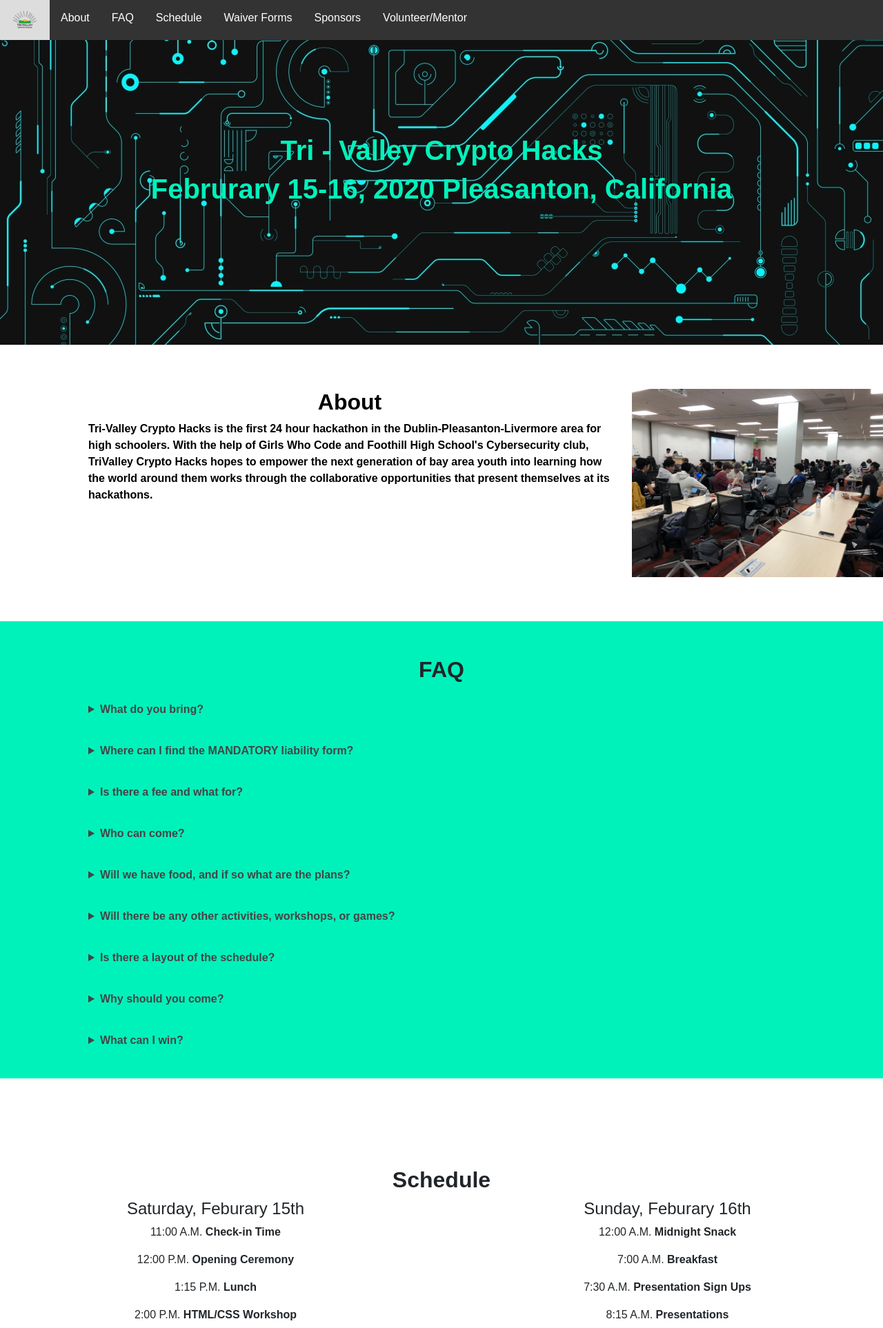
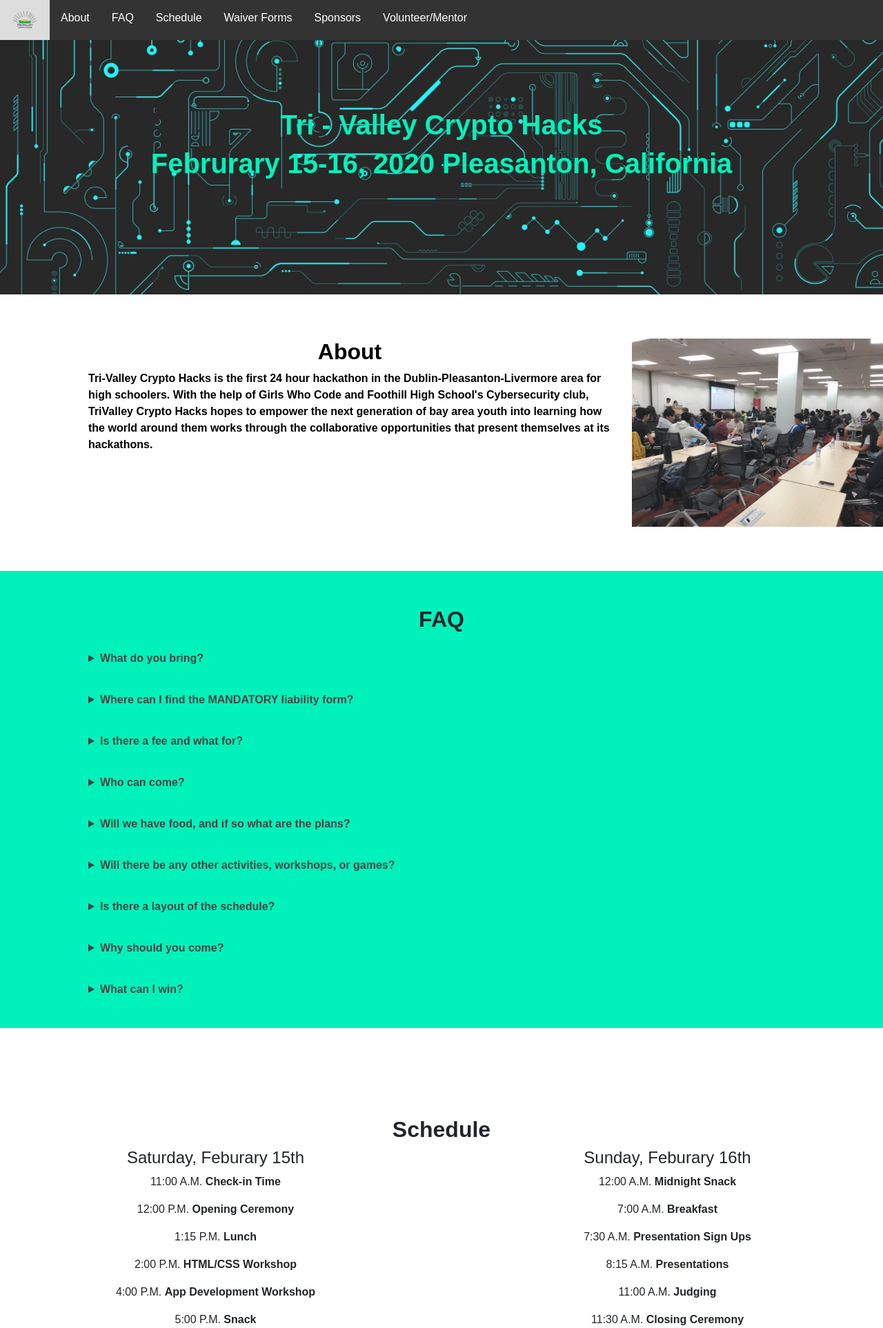
Before and after one commit to garfield8123/HackathonWebsite2020, a PHP site: page /index.html in a window 1280 px wide; the page is wider, and only the part inside the window is pictured. Shown: the top 1926 px of that part at 69% size. Run offline with PHP 8.4, Linux system fonts and the light colour scheme.

Commit message:
update image

```diff
--- a/css/index.css
+++ b/css/index.css
@@ -133,9 +133,9 @@ footer{
     justify-content: center;
     flex-direction: column;
 }
-video {
+img {
 	width: 100%;
-	opacity: 0.7;
+	opacity: 0.9;
 }
 /*Waiver site*/
 .tvchform {
```
